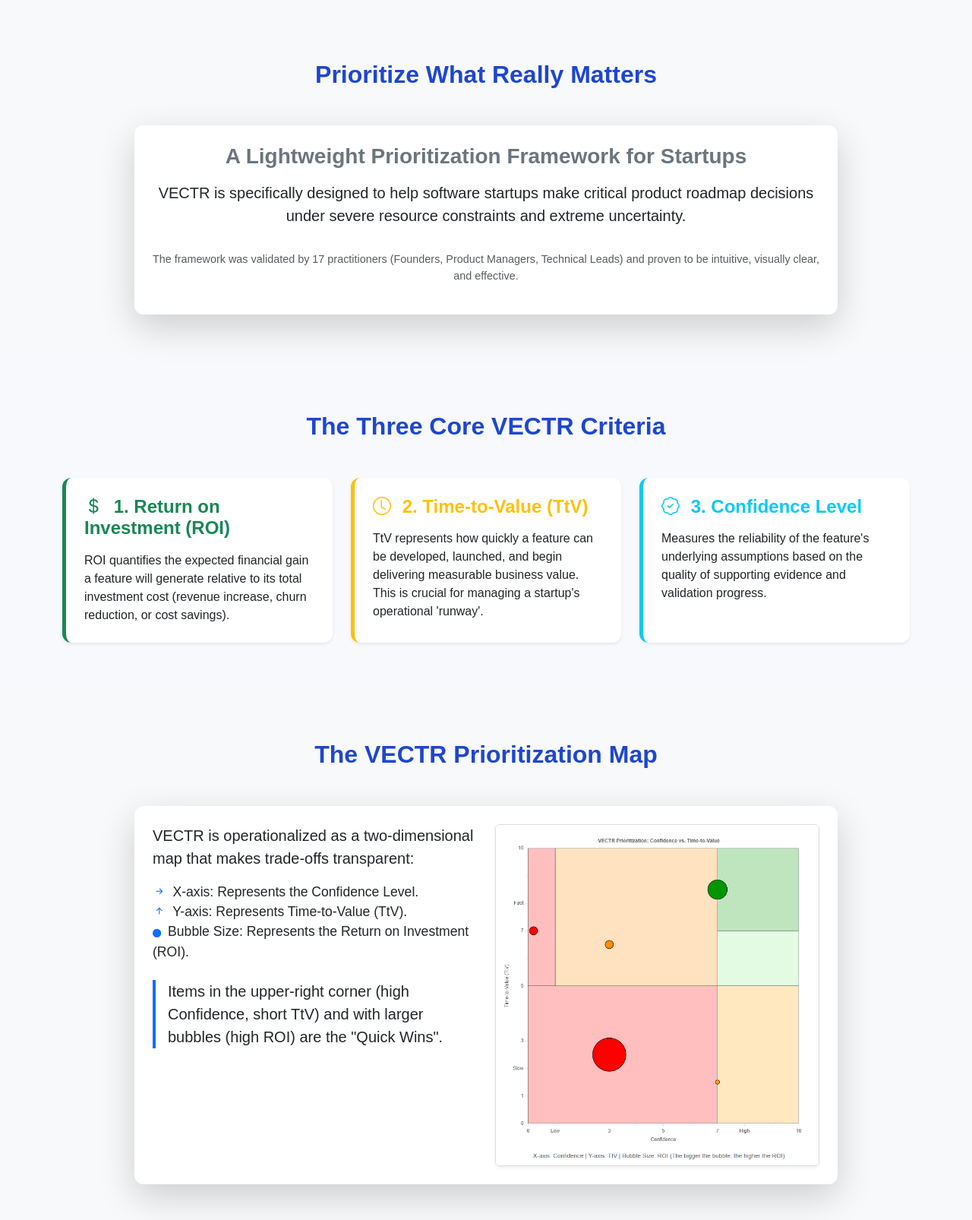
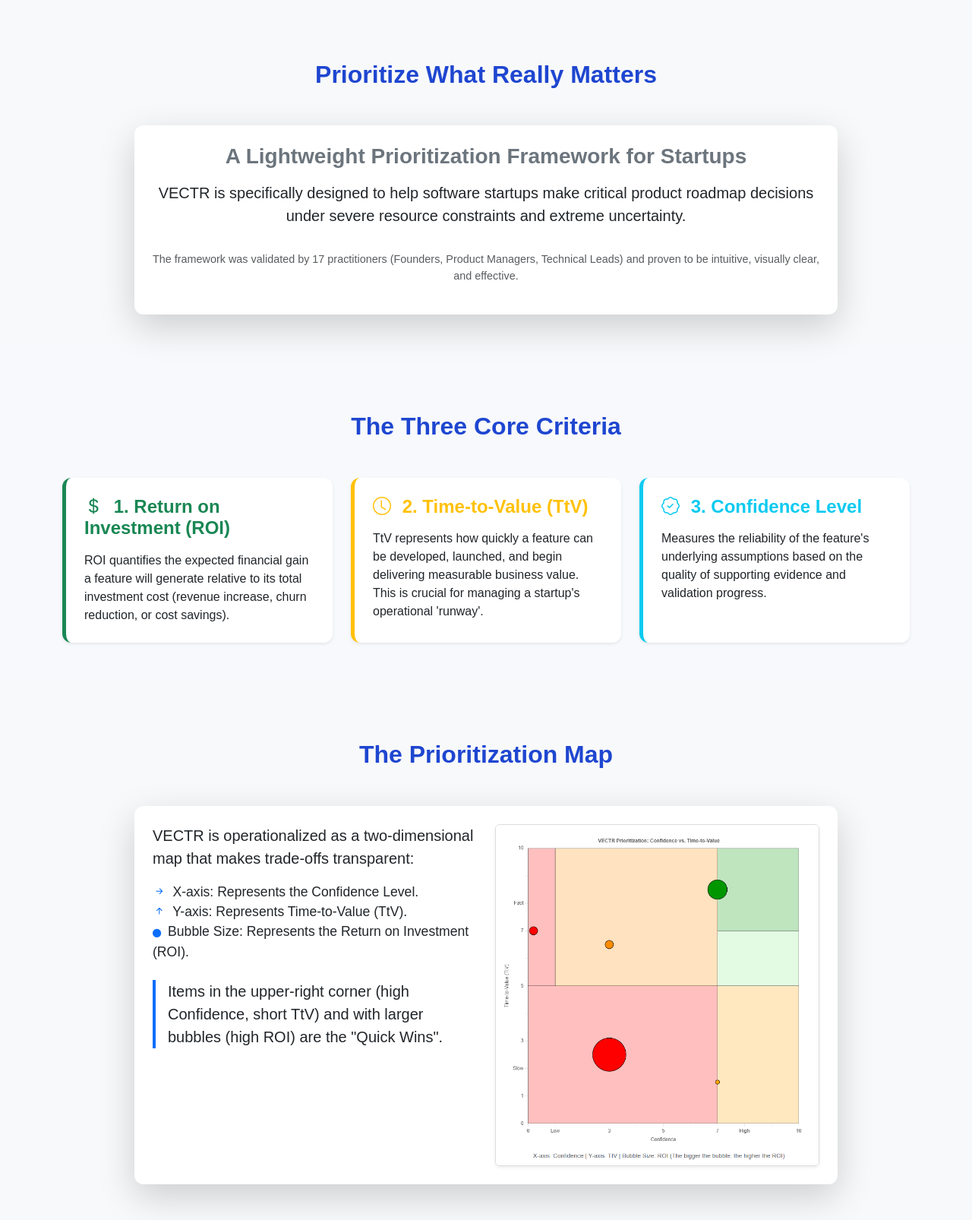
Before and after one commit to A-D-DBS-application/web-application-2025-group-39, a Flask app: page / in a window 1280 px wide. Shown: the part 474-2080 px from the top of the page at 76% size. Run offline with Flask 3, Linux system fonts and the light colour scheme; parts of the project's set-up code (start-up, migrations or seed data) failed here and were passed over.

Commit message:
- "VECTR" op index

```diff
--- a/app/templates/index.html
+++ b/app/templates/index.html
@@ -59,7 +59,7 @@
 
 <section class="py-5">
   <div class="container">
-    <h2 class="text-center mb-5">The Three Core VECTR Criteria</h2>
+    <h2 class="text-center mb-5">The Three Core Criteria</h2>
     <div class="row g-4">
 
       <div class="col-md-4">
@@ -98,7 +98,7 @@
 
 <section class="py-5 bg-light">
     <div class="container">
-        <h2 class="text-center mb-5 fade-in-scroll">The VECTR Prioritization Map </h2>
+        <h2 class="text-center mb-5 fade-in-scroll">The Prioritization Map </h2>
         <div class="row justify-content-center">
             <div class="col-lg-10">
                 <div class="card p-4 shadow-lg border-0 fade-in-scroll">
```
